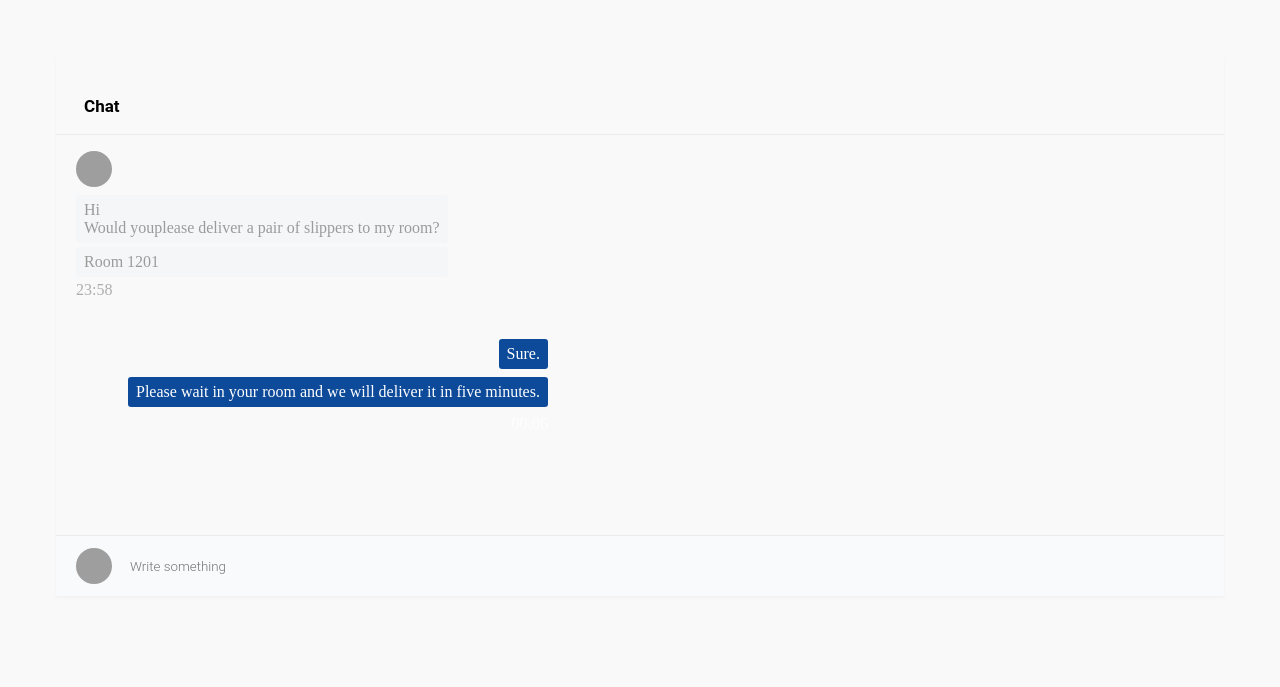
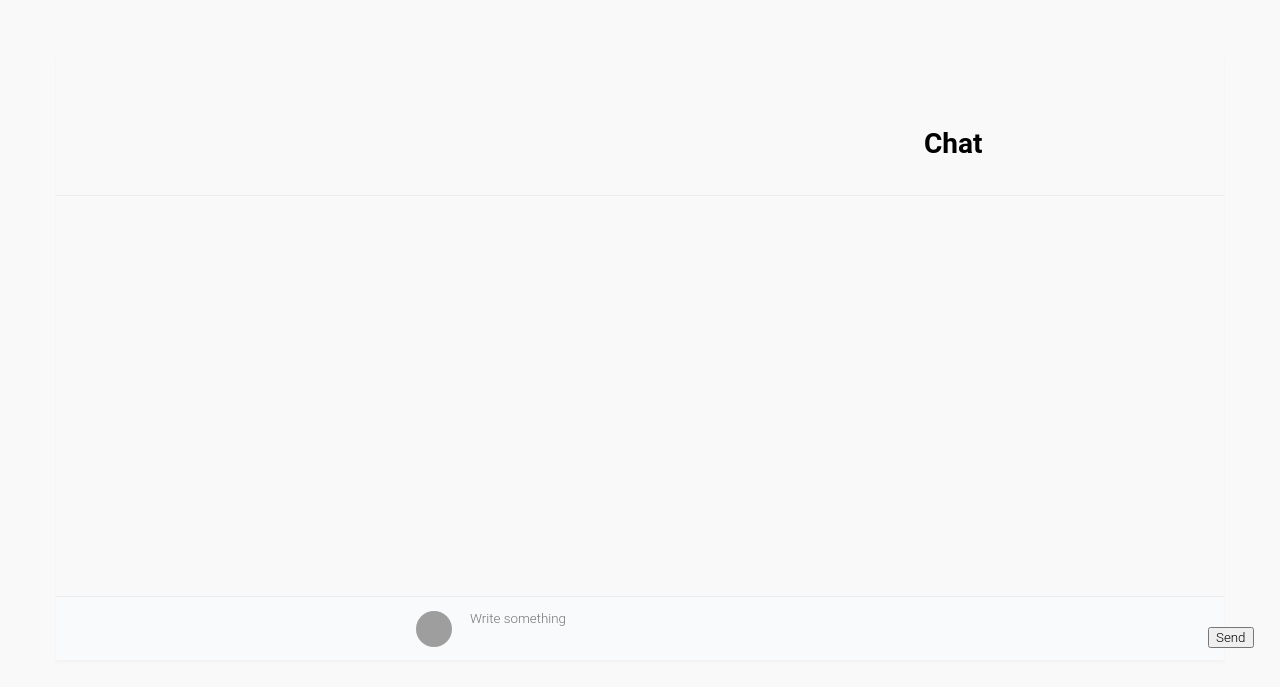
Before and after one commit to HoningJade/KeyWorld, a Django app: template back-end/app/templates/liveChat.html in a window 1280 px wide. Shown: the top 687 px of the page. Run offline with Django 4.2, Linux system fonts and the light colour scheme; the template is opened without the code that fills it, so the values that code supplies are empty; grey boxes are pictures that could not be loaded.

Commit message:
add hotel live chat

```diff
--- a/back-end/app/templates/liveChat.html
+++ b/back-end/app/templates/liveChat.html
@@ -43,12 +43,13 @@
     }
 
     .card-header .card-title {
-        padding: 0;
+        /* padding: 0; */
+        padding-left: 840px;
         border: none;
     }
 
     h4.card-title {
-        font-size: 17px;
+        font-size: 28px;
     }
 
     .card-header>*:last-child {
@@ -198,8 +199,8 @@
     }
 
     .media-chat.media-chat-reverse {
-        padding-right: 12px;
-        padding-left: 64px;
+        /* padding-right: 1080px; */
+        padding-left: 1280px;
         -webkit-box-orient: horizontal;
         -webkit-box-direction: reverse;
         flex-direction: row-reverse;
@@ -211,7 +212,7 @@
     }
 
     .media {
-        padding: 16px 12px;
+        padding: 16px 360px;
         -webkit-transition: background-color .2s linear;
         transition: background-color .2s linear;
     }
@@ -246,7 +247,7 @@
         display: flex;
         -webkit-box-align: center;
         align-items: center;
-        padding: 12px 20px;
+        padding: 12px 360px;
         background-color: #f9fafb;
     }
 
@@ -264,11 +265,13 @@
         border: none;
         outline: none !important;
         background-color: transparent;
+        margin-left: 0;
     }
 
     button, input, optgroup, select, textarea {
         font-family: Roboto,sans-serif;
         font-weight: 300;
+        margin-left: 740px;
     }
 
     .publisher-btn {
@@ -321,29 +324,33 @@
 
 
                         <div class="ps-container ps-theme-default ps-active-y" id="chat-content" style="overflow-y: scroll !important; height:400px !important;">
+                            {% for message in messages %}
+                                {% if message.owner == "customer" %}
                                     <div class="media media-chat">
                                         <img class="avatar" src="https://img.icons8.com/color/36/000000/administrator-male.png" alt="...">
                                         <div class="media-body">
-                        <p>Hi <br> Would youplease  deliver a pair of slippers to my room?</p>
-                        <p>Room 1201</p>
-                        <p class="meta"><time datetime="2018">23:58</time></p>
+                                        <p><p>{{message.message}}</p></p>
                                         </div>
                                     </div>
-
+                                {% else %}
                                     <div class="media media-chat media-chat-reverse">
+                                        <img class="avatar avatar-xs" src="https://img.icons8.com/color/36/000000/administrator-male.png" alt="...">
                                         <div class="media-body">
-                        <p>Sure.</p>
-                        <p>Please wait in your room and we will deliver it in five minutes.</p>
-                        <p class="meta"><time datetime="2018">00:06</time></p>
+                                        <p>{{message.message}}</p>
                                         </div>
                                     </div>
-
+                                {% endif %}
+                            {% endfor %}
 
                         <div class="ps-scrollbar-x-rail" style="left: 0px; bottom: 0px;"><div class="ps-scrollbar-x" tabindex="0" style="left: 0px; width: 0px;"></div></div><div class="ps-scrollbar-y-rail" style="top: 0px; height: 0px; right: 2px;"><div class="ps-scrollbar-y" tabindex="0" style="top: 0px; height: 2px;"></div></div></div>
 
                         <div class="publisher bt-1 border-light">
                             <img class="avatar avatar-xs" src="https://img.icons8.com/color/36/000000/administrator-male.png" alt="...">
-                    <input class="publisher-input" type="text" placeholder="Write something">
+                            <form action="" method='POST'>
+                                {% csrf_token %}
+                                <input class="publisher-input" type="text" name="message" placeholder="Write something" required>
+                                <input type="submit" name="Send" value="Send">
+                            </form>
                             <span class="publisher-btn file-group">
                                 <i class="fa fa-paperclip file-browser"></i>
                                 <input type="file">
--- a/back-end/app/urls.py
+++ b/back-end/app/urls.py
@@ -13,6 +13,7 @@ urlpatterns = [
     path('keyFetch/', views.keyFetch, name='keyFetch'),
     path('receiveReview/', views.receiveReview, name='receiveReview'),
     path('ratingAndReview/', views.ratingAndReview, name='ratingAndReview'),
-    # path('liveChat/', views.liveChat, name='liveChat'),
-    # path('receiveChat/', views.receiveChat/, name='receiveChat'),
+    path('liveChat/', views.liveChat, name='liveChat'),
+    path('receiveChat/', views.receiveChat, name='receiveChat'),
+
 ]
```
Also changed, not shown: back-end/app/models.py (+16 -0 lines), back-end/app/views.py (+46 -3 lines). Lines whose indentation alone changed are shown as unchanged.
